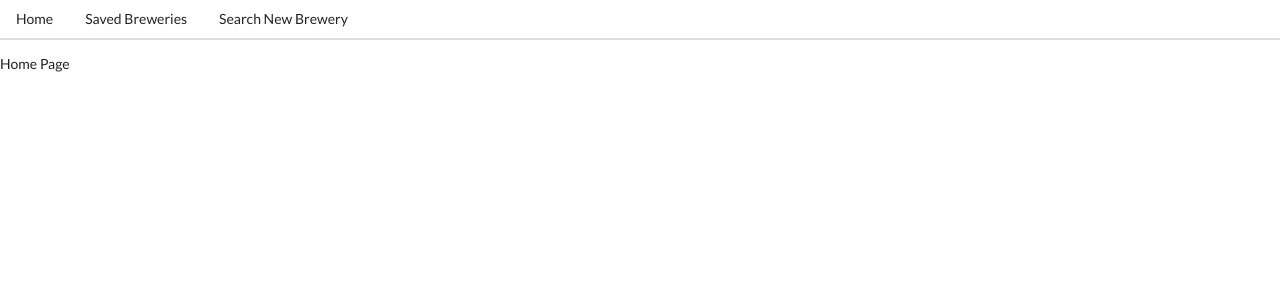
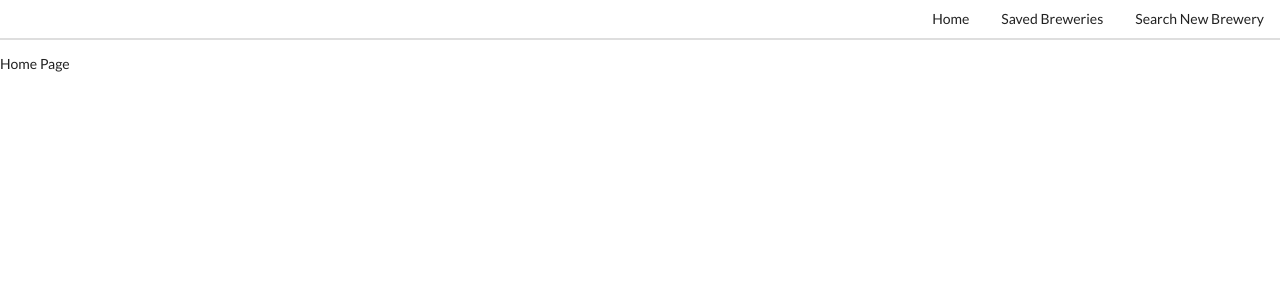
Before and after one commit to builtbyjosh/tipsy_list_v2, a React (Create React App) app in the folder tipsy_review_frontend_v3/: page / in a window 1280 px wide. Shown: the top 300 px of the page. Built offline with nearby package versions, Linux system fonts and the light colour scheme.

Commit message:
changed layout of navbar: :

```diff
--- a/tipsy_review_frontend_v3/src/components/Navbar.js
+++ b/tipsy_review_frontend_v3/src/components/Navbar.js
@@ -6,7 +6,8 @@ class Navbar extends Component {
     return (
 
       <div className="ui secondary pointing menu">
-        <a className=" item" name={"home"} href={'/'}>
+        <div className="right menu">
+          <a className=" item" name={"home"} href={'/'}>
           Home
         </a>
         <a className="item" name={"breweries"} href={'/breweries'}>
@@ -15,6 +16,8 @@ class Navbar extends Component {
         <a className="item" name={"search"} href={'/search'}>
           Search New Brewery
         </a>
+        </div>
+
       </div>
     );
   }
```
